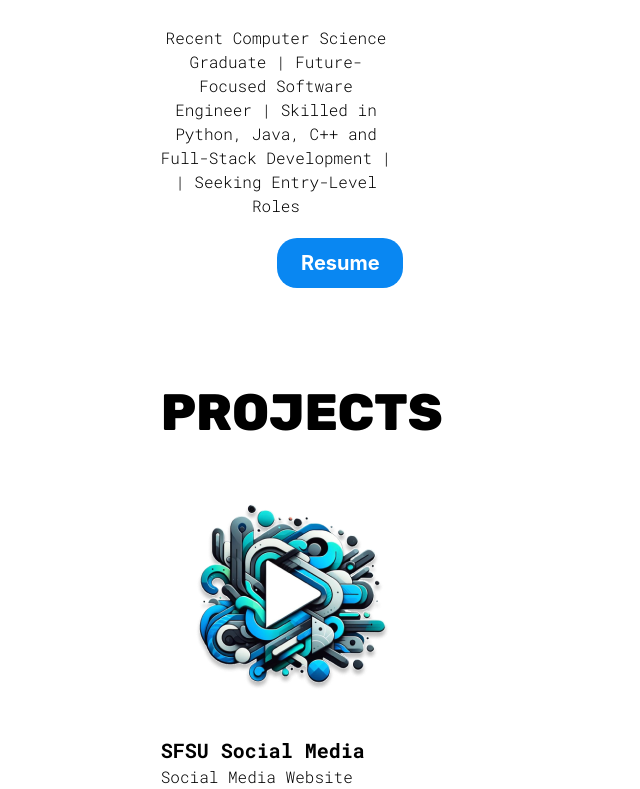
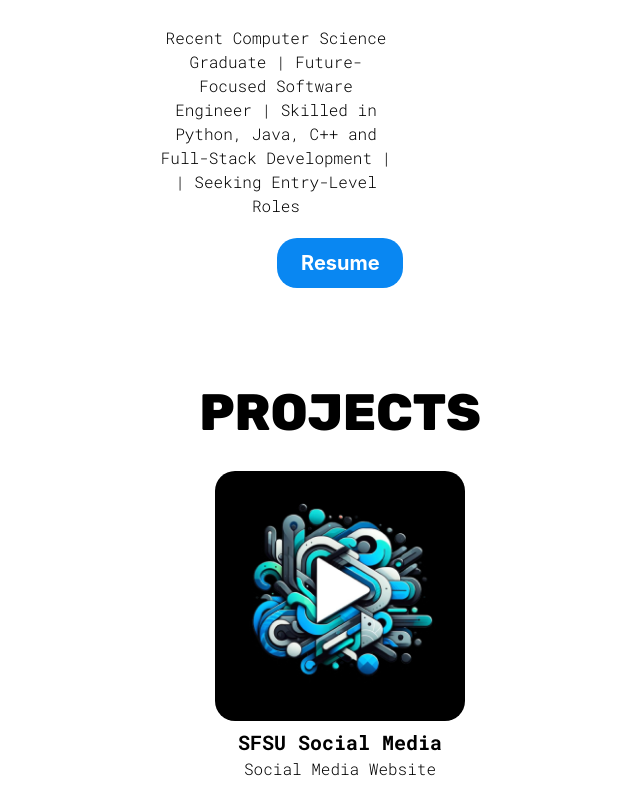
Before and after one commit to Vijayt2001/portfolio-react, a React (Vite) app: page / in a window 1280 px wide. Shown: the part 475-1264 px from the top of the page, without its empty margins (300-940 px from the left). Built offline with nearby package versions, Linux system fonts and the light colour scheme.

Commit message:
implemented css for projects module

```diff
--- a/src/sections/Projects/ProjectStyles.module.css
+++ b/src/sections/Projects/ProjectStyles.module.css
@@ -0,0 +1,30 @@
+.container{
+    display: flex;
+    flex-direction: column;
+    text-align: center;
+
+    img{
+        max-width: 250px;
+        align-self: center;
+        background-color: var(--project-card-bg);
+        border-radius: 20px;
+    }
+
+    a{
+        width: fit-content;
+        text-decoration: none;
+        color: #222;
+        transition: transform 200ms ease-in-out;
+    }
+
+    a:hover{
+        transform: scale(1.05);
+    }
+
+    .projectsContainer{
+        display: flex;
+        flex-direction: column;
+        align-items: center;
+        gap: 30px;
+    }
+}
--- a/src/sections/Projects/Projects.jsx
+++ b/src/sections/Projects/Projects.jsx
@@ -4,7 +4,7 @@ import viberr from '../../assets/viberr.png'
 
 function Projects() {
   return (
-    <section id='projects' className={StyleSheet.container}>
+    <section id='projects' className={styles.container}>
         <h1 className='sectionTitle'>Projects</h1>
         <div className= {styles.projectsContainer}>
             <a href="https://github.com/Vijayt2001/2D-Tank-War-Game">
```
